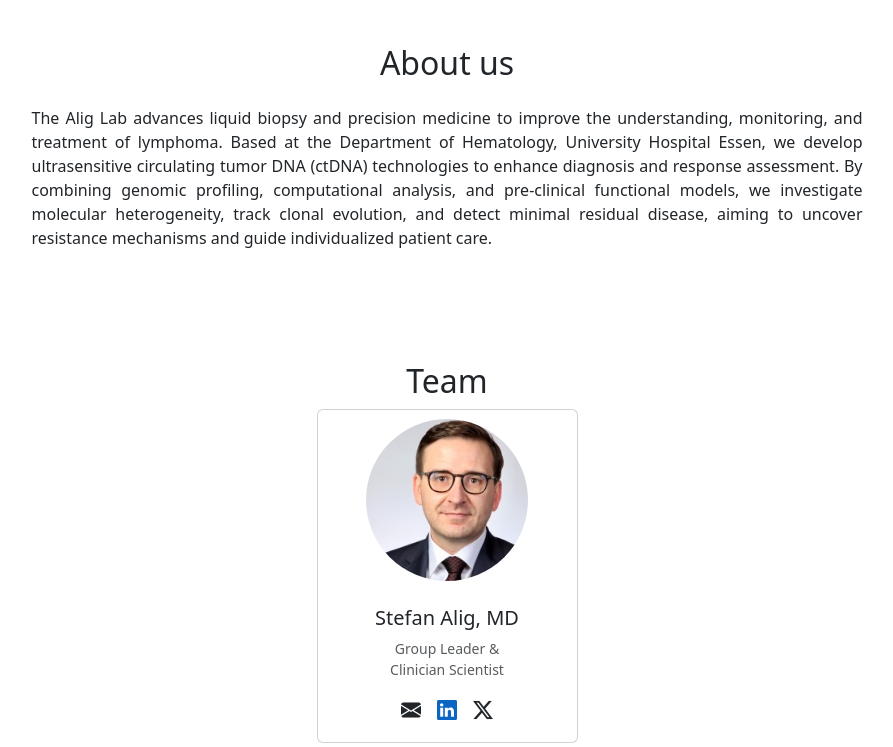
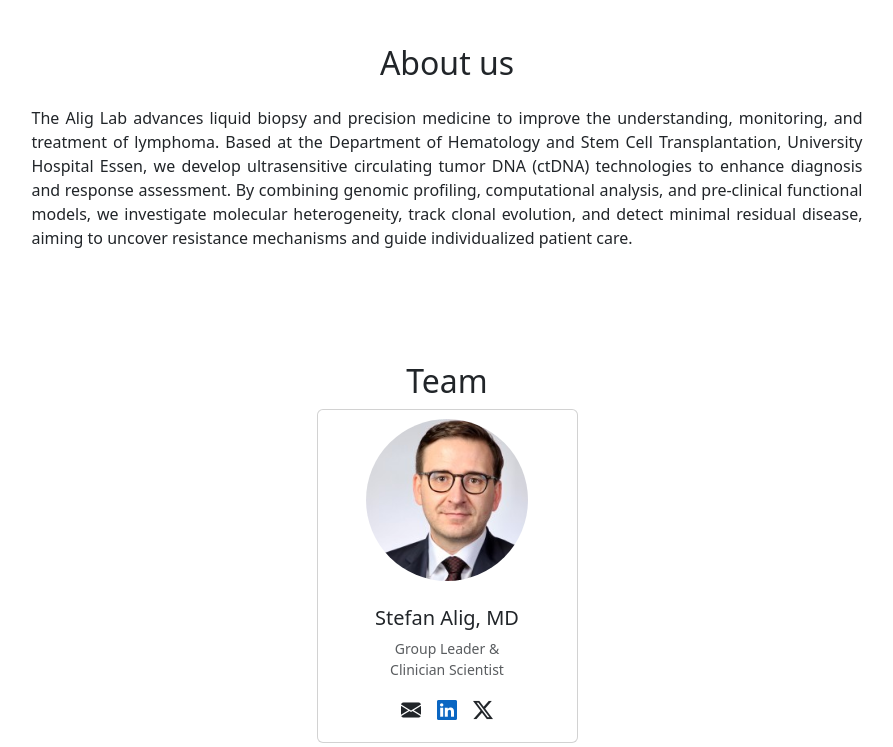
Before and after one commit to AligLab/AligLab.github.io, a Jekyll site: the page built from index.md, in a window 1280 px wide and 900 px high, scrolled down 661 px, cut to the strip 153-900 px from the top of the window. Shown: the whole strip, without its empty margins (193-1086 px from the left). Built offline with Jekyll 4.4.1, drawn with Linux system fonts in a browser that asks for light colours.

Commit message:
Update index.md

```diff
--- a/index.md
+++ b/index.md
@@ -16,7 +16,7 @@
       <div class="col-lg-9">
         <h2 class="text-center">About us</h2>
         <p class="mt-4" style="text-align: justify;">
-          The Alig Lab advances liquid biopsy and precision medicine to improve the understanding, monitoring, and treatment of lymphoma. Based at the Department of Hematology, University Hospital Essen, we develop ultrasensitive circulating tumor DNA (ctDNA) technologies to enhance diagnosis and response assessment. By combining genomic profiling, computational analysis, and pre-clinical functional models, we investigate molecular heterogeneity, track clonal evolution, and detect minimal residual disease, aiming to uncover resistance mechanisms and guide individualized patient care.
+          The Alig Lab advances liquid biopsy and precision medicine to improve the understanding, monitoring, and treatment of lymphoma. Based at the Department of Hematology and Stem Cell Transplantation, University Hospital Essen, we develop ultrasensitive circulating tumor DNA (ctDNA) technologies to enhance diagnosis and response assessment. By combining genomic profiling, computational analysis, and pre-clinical functional models, we investigate molecular heterogeneity, track clonal evolution, and detect minimal residual disease, aiming to uncover resistance mechanisms and guide individualized patient care.
         </p>
       </div>
     </div>
```
